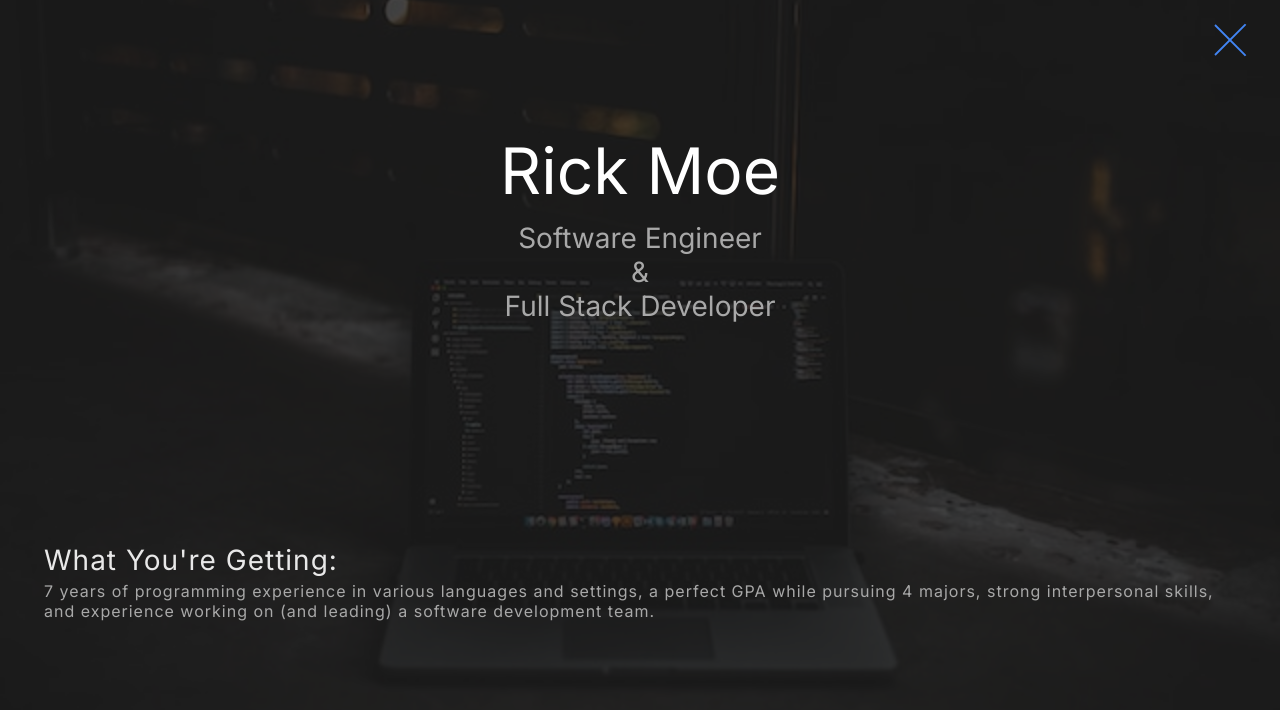
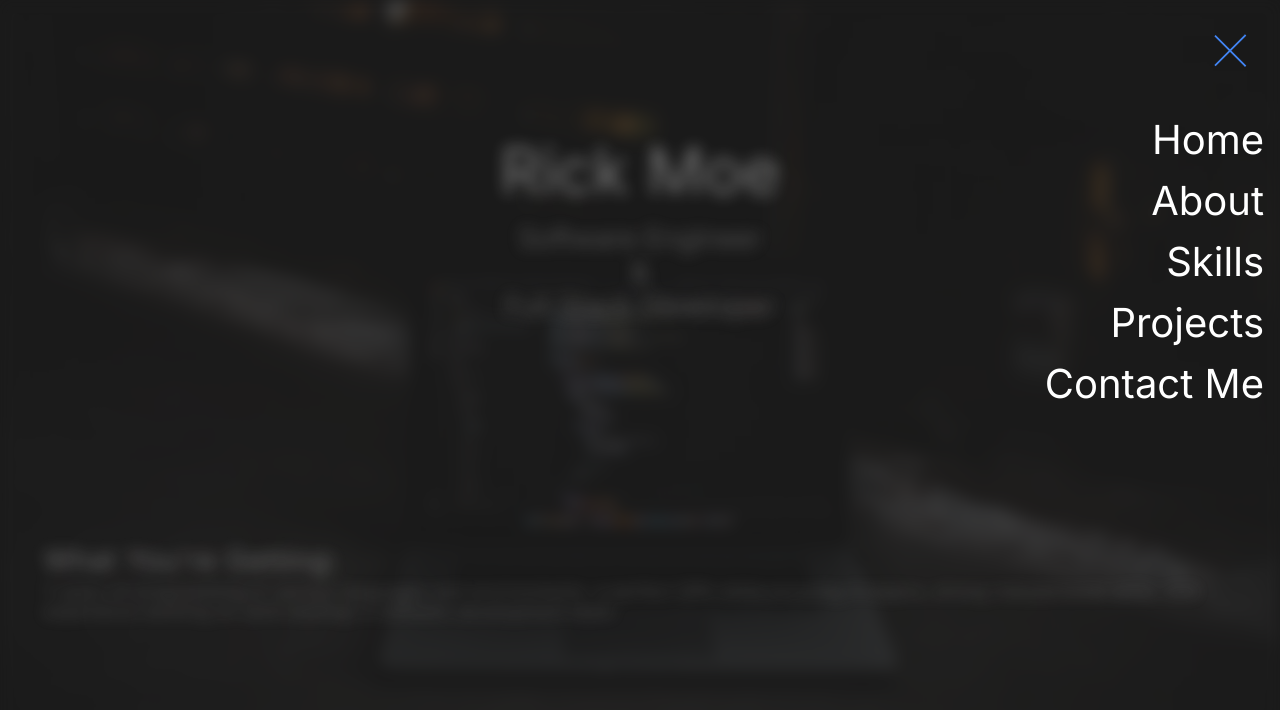
Before and after one commit to rickmoe/Portfolio, a React (Vite) app: page / in a window 1280 px wide. Both pictures are taken after a click on the button 1230 px from the left and 39 px from the top of the page. Shown: the top 710 px of the page. Built offline with nearby package versions, Linux system fonts and the light colour scheme.

Commit message:
Implemented navigation and navbar overlay

```diff
--- a/src/App.css
+++ b/src/App.css
@@ -31,6 +31,15 @@ h4 {
   font-weight: normal;
 }
 
+.faded {
+  filter: blur(0.45rem);
+  opacity: 0.4;
+}
+.invisible {
+  filter: blur(3rem);
+  opacity: 0;
+}
+
 .background-img {
   height: 100%;
   width: 100%;
@@ -43,3 +52,10 @@ h4 {
 
   opacity: 0.2;
 }
+
+@media screen and (prefers-reduced-motion: no-preference) {
+  main,
+  .background-img {
+    transition: filter 0.4s ease-out, opacity 0.4s ease-out;
+  }
+}
--- a/src/App.tsx
+++ b/src/App.tsx
@@ -8,6 +8,7 @@ import {
 import "./App.css";
 import Navbar from "./components/Navbar";
 import Home from "./pages/Home";
+import { useState } from "react";
 
 function App() {
   let router = createBrowserRouter(
@@ -24,12 +25,18 @@ function App() {
 }
 
 const Root = () => {
+  const [navMenuOpen, setNavMenuOpen] = useState(false);
+  const toggleNavMenuOpen = () => setNavMenuOpen((prev) => !prev);
+
   return (
     <>
       {/* Image credit to https://unsplash.com/photos/B3l0g6HLxr8  */}
-      <img className="background-img" src="/background.jpg" />
-      <Navbar />
-      <main>
+      <img
+        className={"background-img" + (navMenuOpen ? " faded" : "")}
+        src="/background.jpg"
+      />
+      <Navbar menuOpen={navMenuOpen} toggleMenuOpen={toggleNavMenuOpen} />
+      <main className={navMenuOpen ? "faded" : ""}>
         <Outlet />
       </main>
     </>
--- a/src/components/MenuIcon.css
+++ b/src/components/MenuIcon.css
@@ -1,10 +1,9 @@
 .dropdown {
   padding: 0;
-  border: none;
+  border: 0;
 
   background-color: transparent;
   cursor: pointer;
-  display: flex;
   scale: 0.6;
 }
 .line {
--- a/src/components/MenuIcon.tsx
+++ b/src/components/MenuIcon.tsx
@@ -1,23 +1,14 @@
 // Adapted From https://css-tricks.com/line-animated-hamburger-menu/
-import { useState } from "react";
 import "./MenuIcon.css";
 
 interface MenuIconProps {
+  open: boolean;
   onClick: VoidFunction;
 }
 
-const MenuIcon = ({ onClick }: MenuIconProps) => {
-  const [open, setOpen] = useState(false);
-  const toggleOpen = () => setOpen((prev) => !prev);
-
+const MenuIcon = ({ open, onClick }: MenuIconProps) => {
   return (
-    <button
-      className={open ? "dropdown open" : "dropdown"}
-      onClick={() => {
-        toggleOpen();
-        onClick();
-      }}
-    >
+    <button className={open ? "dropdown open" : "dropdown"} onClick={onClick}>
       <svg width="100" height="100" viewBox="0 0 100 100">
         <path
           className="line line1"
--- a/src/components/Navbar.css
+++ b/src/components/Navbar.css
@@ -1,4 +1,6 @@
 nav {
+  --font-size-nav: 2.5rem;
+
   height: var(--nav-height);
   width: 100%;
 
@@ -8,6 +10,21 @@ nav {
   z-index: 1;
 
   display: flex;
-  align-items: center;
-  justify-content: flex-end;
+  flex-direction: column;
+  align-items: end;
+  gap: 0.75rem;
+
+  font-size: var(--font-size-nav);
 }
+
+nav a {
+  margin-right: 1rem;
+  text-decoration: none;
+  color: inherit;
+}
+
+@media screen and (prefers-reduced-motion: no-preference) {
+  nav a {
+    transition: filter 0.4s ease-out, opacity 0.4s ease-out;
+  }
+}
--- a/src/components/Navbar.tsx
+++ b/src/components/Navbar.tsx
@@ -1,11 +1,34 @@
+import { Link } from "react-router-dom";
 import MenuIcon from "./MenuIcon";
 import "./Navbar.css";
 
-const Navbar = () => {
+interface NavbarProps {
+  menuOpen: boolean;
+  toggleMenuOpen: VoidFunction;
+}
+
+const Navbar = ({ menuOpen, toggleMenuOpen }: NavbarProps) => {
   return (
-    <nav>
-      <MenuIcon onClick={() => {}} />
-    </nav>
+    <>
+      <nav>
+        <MenuIcon open={menuOpen} onClick={toggleMenuOpen} />
+        <Link className={menuOpen ? "" : "invisible"} to="/">
+          Home
+        </Link>
+        <Link className={menuOpen ? "" : "invisible"} to="/about">
+          About
+        </Link>
+        <Link className={menuOpen ? "" : "invisible"} to="/skills">
+          Skills
+        </Link>
+        <Link className={menuOpen ? "" : "invisible"} to="/projects">
+          Projects
+        </Link>
+        <Link className={menuOpen ? "" : "invisible"} to="/contact">
+          Contact Me
+        </Link>
+      </nav>
+    </>
   );
 };
 
--- a/src/pages/Home.tsx
+++ b/src/pages/Home.tsx
@@ -14,7 +14,7 @@ const Home = () => {
       <section className="bio">
         <h4>What You're Getting:</h4>
         <p>
-          7 years of programming experience in various languages and settings, a
+          7 years of programming in various languages and environments, a
           perfect GPA while pursuing 4 majors, strong interpersonal skills, and
           experience working on (and leading) a software development team.
         </p>
```
